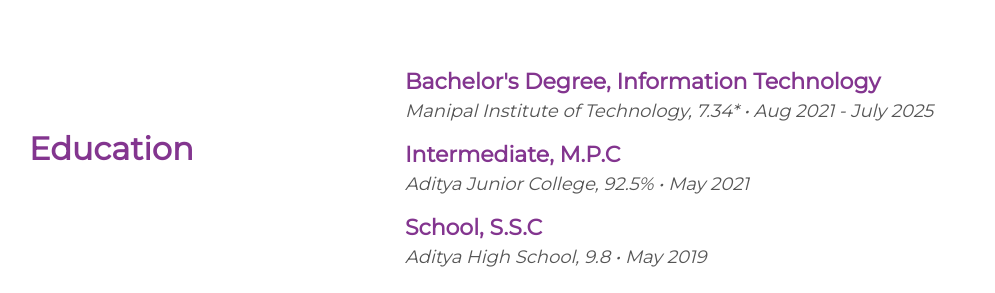
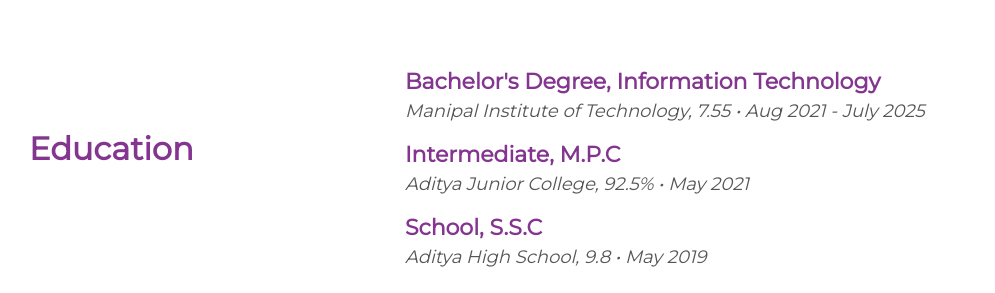
Before and after one commit to pvsp2003/pvsp2003.github.io, a Jekyll site: the page built from index.html, in a window 1280 px wide and 900 px high, scrolled down 1558 px. Shown: the part 160-453 px from the top of the window, without its empty margins (134-1129 px from the left). Built offline with Jekyll 4.4.1, drawn with Linux system fonts in a browser that asks for light colours; nearby versions of some CDN libraries.

Commit message:
Updated CGPA

```diff
--- a/_includes/about.html
+++ b/_includes/about.html
@@ -81,7 +81,7 @@ th{
   <table>
     <tr>
       <th rowspan="3"><h2>Education&nbsp;</h2></th>
-      <td><b>Bachelor's Degree, Information Technology</b><br><i>Manipal Institute of Technology, 7.34* • Aug 2021 - July 2025</i></td>
+      <td><b>Bachelor's Degree, Information Technology</b><br><i>Manipal Institute of Technology, 7.55 • Aug 2021 - July 2025</i></td>
     </tr>
     <tr>
       <td><b>Intermediate, M.P.C</b><br><i>Aditya Junior College, 92.5% • May 2021</i></td>
```
